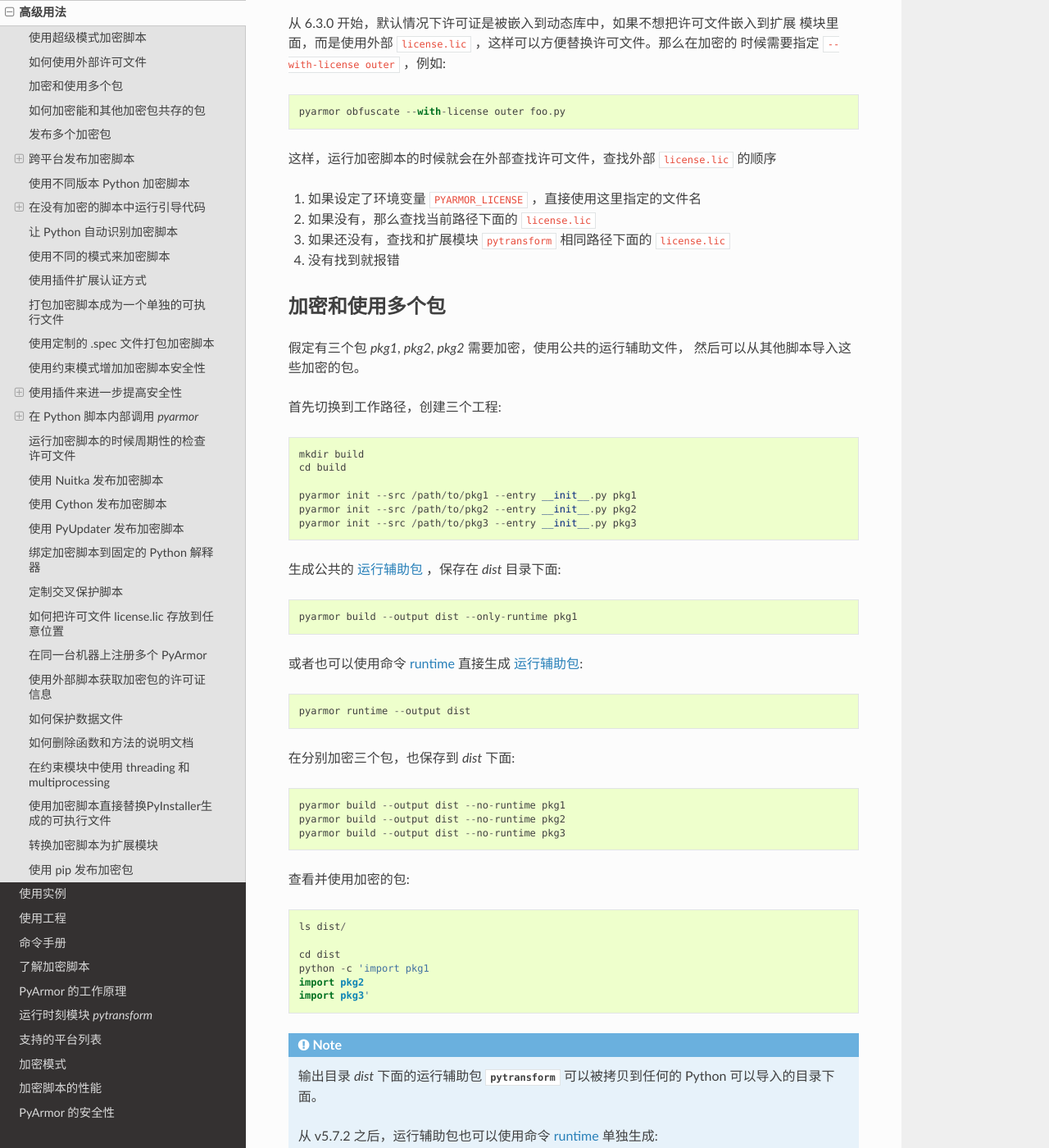
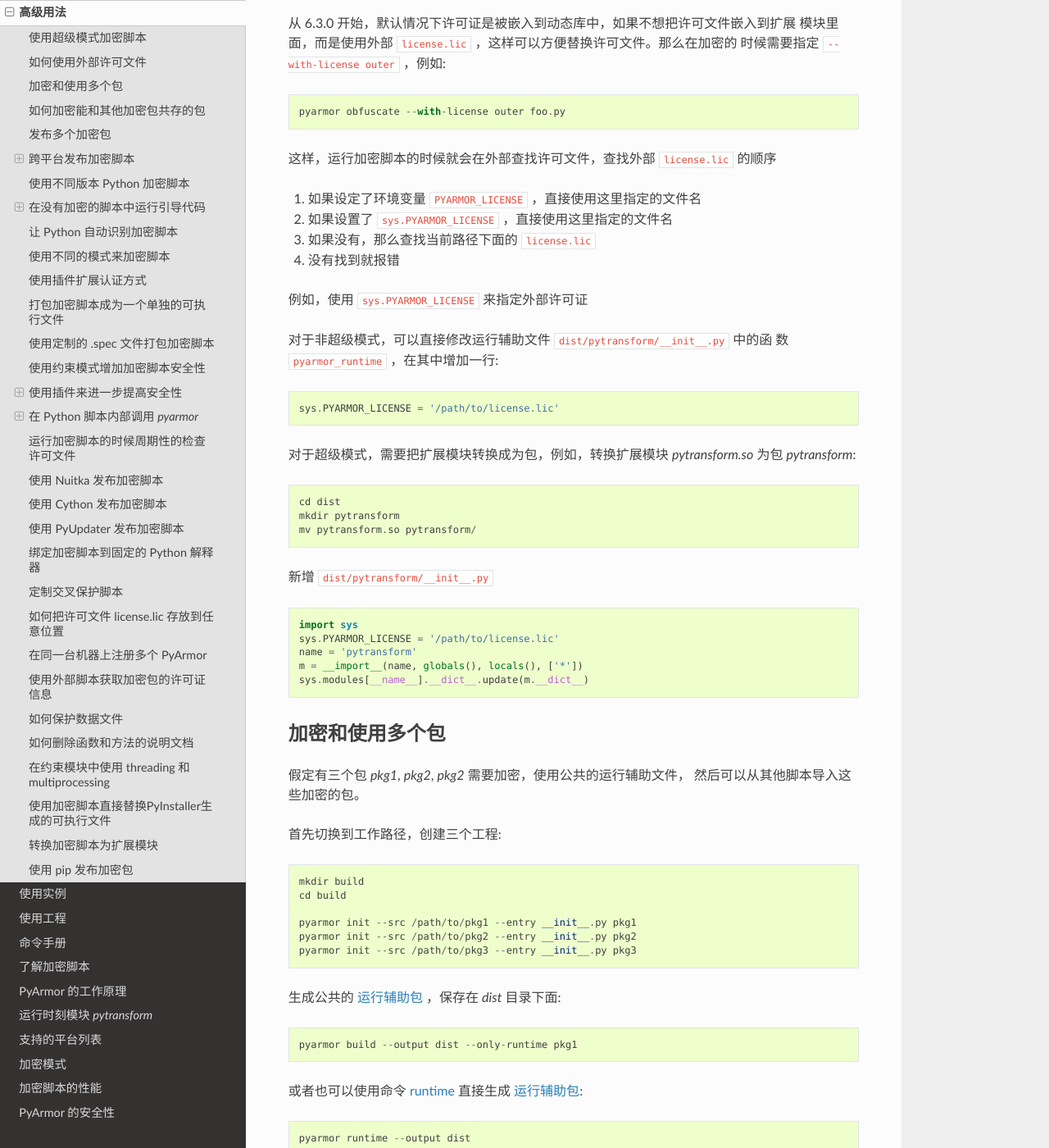
Before and after one commit to dashingsoft/pyarmor-docs-zh, a Sphinx documentation site: the page built from docs/advanced.rst, in a window 1280 px wide and 1400 px high, scrolled down 1039 px. Shown: the whole window at 82% size. Built offline with Sphinx 7.4.7 and the Read the Docs theme 2.0.0, drawn with Linux system fonts in a browser that asks for light colours; cross-references to code outside the pages are shown as plain code.

Commit message:
Refine outer license usage

```diff
--- a/docs/advanced.rst
+++ b/docs/advanced.rst
@@ -55,9 +55,33 @@
 这样，运行加密脚本的时候就会在外部查找许可文件，查找外部 ``license.lic`` 的顺序
 
 #. 如果设定了环境变量 ``PYARMOR_LICENSE`` ，直接使用这里指定的文件名
+#. 如果设置了 ``sys.PYARMOR_LICENSE`` ，直接使用这里指定的文件名
 #. 如果没有，那么查找当前路径下面的 ``license.lic``
-#. 如果还没有，查找和扩展模块 ``pytransform`` 相同路径下面的 ``license.lic``
 #. 没有找到就报错
+
+例如，使用 ``sys.PYARMOR_LICENSE`` 来指定外部许可证
+
+对于非超级模式，可以直接修改运行辅助文件 ``dist/pytransform/__init__.py`` 中的函
+数 ``pyarmor_runtime`` ，在其中增加一行::
+
+    sys.PYARMOR_LICENSE = '/path/to/license.lic'
+
+对于超级模式，需要把扩展模块转换成为包，例如，转换扩展模块 `pytransform.so` 为包
+`pytransform`::
+
+    cd dist
+    mkdir pytransform
+    mv pytransform.so pytransform/
+
+新增 ``dist/pytransform/__init__.py``
+
+.. code:: python
+
+    import sys
+    sys.PYARMOR_LICENSE = '/path/to/license.lic'
+    name = 'pytransform'
+    m = __import__(name, globals(), locals(), ['*'])
+    sys.modules[__name__].__dict__.update(m.__dict__)
 
 .. _obfuscating many packages:
 
```
